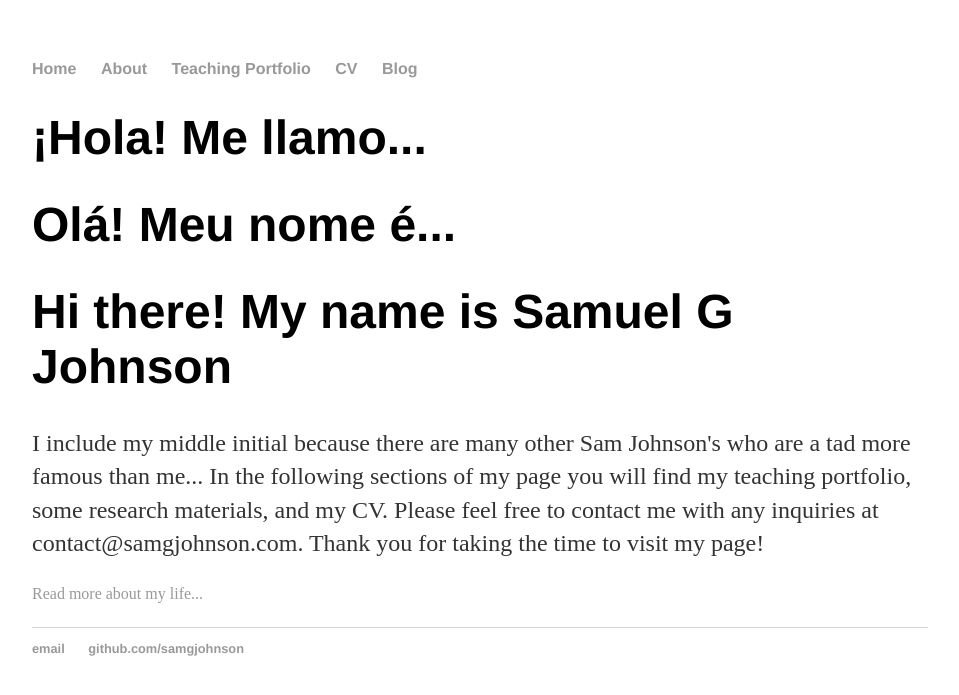
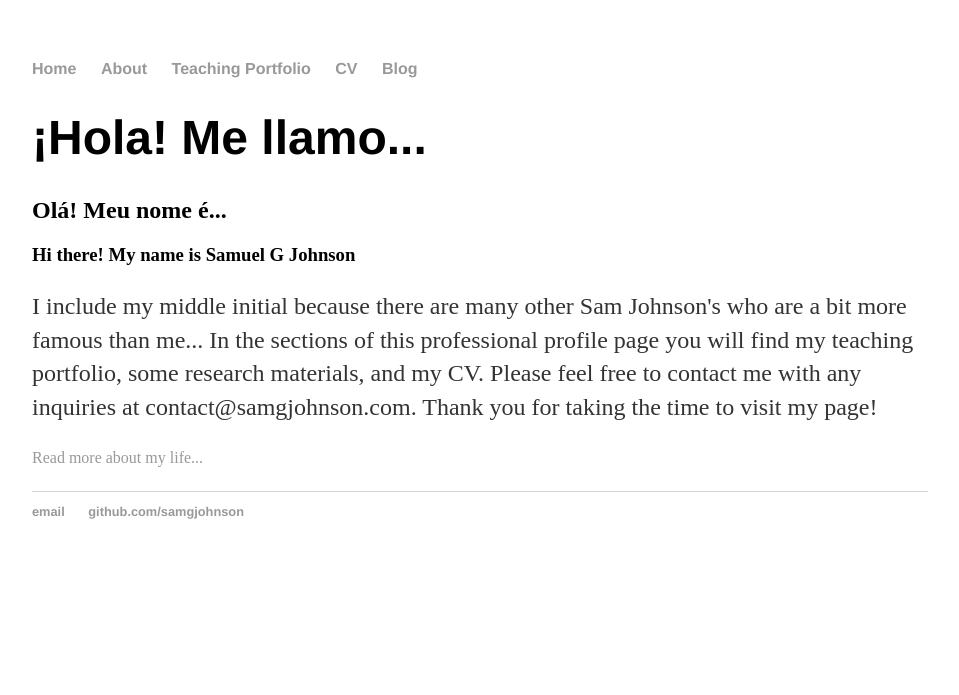
Before and after one commit to samgjohnson/samgjohnson.github.io, a Jekyll site: the page built from index.html, in a window 1280 px wide. Shown: the top 695 px of the page, without its empty margins (160-1119 px from the left). Built offline with Jekyll 4.4.1, drawn with Linux system fonts in a browser that asks for light colours.

Commit message:
small edits, 11/29
personal page edits 11/29

```diff
--- a/about/index.html
+++ b/about/index.html
@@ -2,9 +2,8 @@
 layout: default
 title: About Me
 ---
-<h1>Hi there! My name is Samuel G Johnson</h1>
+<h2>About Me/h2>
     			<p>Thank you for visiting my teaching and professional profile. My name is Sam Johnson and I am currently a PhD Candidate in Literary, Language, and Cultural Studies at the University of Miami (UM) in the Department of Modern Languages. I also have completed Master's degrees in Latin American Studies, Spanish, and Portuguese at the University of New Mexico (UNM). I currently serve as a language tutor and UM, and I have taught introductory Spanish at UNM in both traditional and online formats. I plan to teach introductory and intermediate Spanish and Portuguese during the completion of my doctorate degree.</p>
 <p>I received my B.A. in Spanish and History from Aquinas College in Grand Rapids, MI. While pursuing my undergraduate degree I was able to spend semesters in Spain and Costa Rica, acquiring a passion for the Spanish language, Latin American history and culture, and international education. While at UNM, I served as a TA in Ecuador, coordinated online classes, and was supported by the Foreign Language and Area Studies (FLAS) fellowship to study Portuguese and travel to Brazil. Currently, my studies at UM are centered on representation of the environment and climate change in Latin American cultural production and their intersections with race, social class, and (de)colonial theory. My education is supported by a teaching assistantship through the Department of Modern Languages where I will serve as tutor and instructor as I complete my studies.</p>
 <p> During the completion of my post-secondary degrees, I have learned not only a passion for my education but for the education of others. In the following pages please find original teaching materials developed for Spanish as a second language courses as well as my CV.
 Please feel free to contact me with any inquiries at contact@samgjohnson.com. Thank you for taking the time to visit my page!</p>
-</div><!-- /.blurb -->
--- a/index.html
+++ b/index.html
@@ -4,9 +4,9 @@ title: "Sam Johnson Portfolio"
 ---
 <div class="blurb">
 		<h1>¡Hola! Me llamo...</h1>
-        	<h1>Olá! Meu nome é...</h1>
-    		<h1>Hi there! My name is Samuel G Johnson</h1>
-    			<p>I include my middle initial because there are many other Sam Johnson's who are a tad more famous than me... In the following sections of my page you will find my teaching portfolio, some research materials, and my CV.
+        	<h2>Olá! Meu nome é...</h2>
+    		<h3>Hi there! My name is Samuel G Johnson</h3>
+    			<p>I include my middle initial because there are many other Sam Johnson's who are a bit more famous than me... In the sections of this professional profile page you will find my teaching portfolio, some research materials, and my CV.
     					Please feel free to contact me with any inquiries at contact@samgjohnson.com. Thank you for taking the time to visit my page!</p></body>
         <a href="/about">Read more about my life...</a></p>
 </div><!-- /.blurb -->
```
Also changed, not shown: cv/index.html (line endings or trailing spaces).
